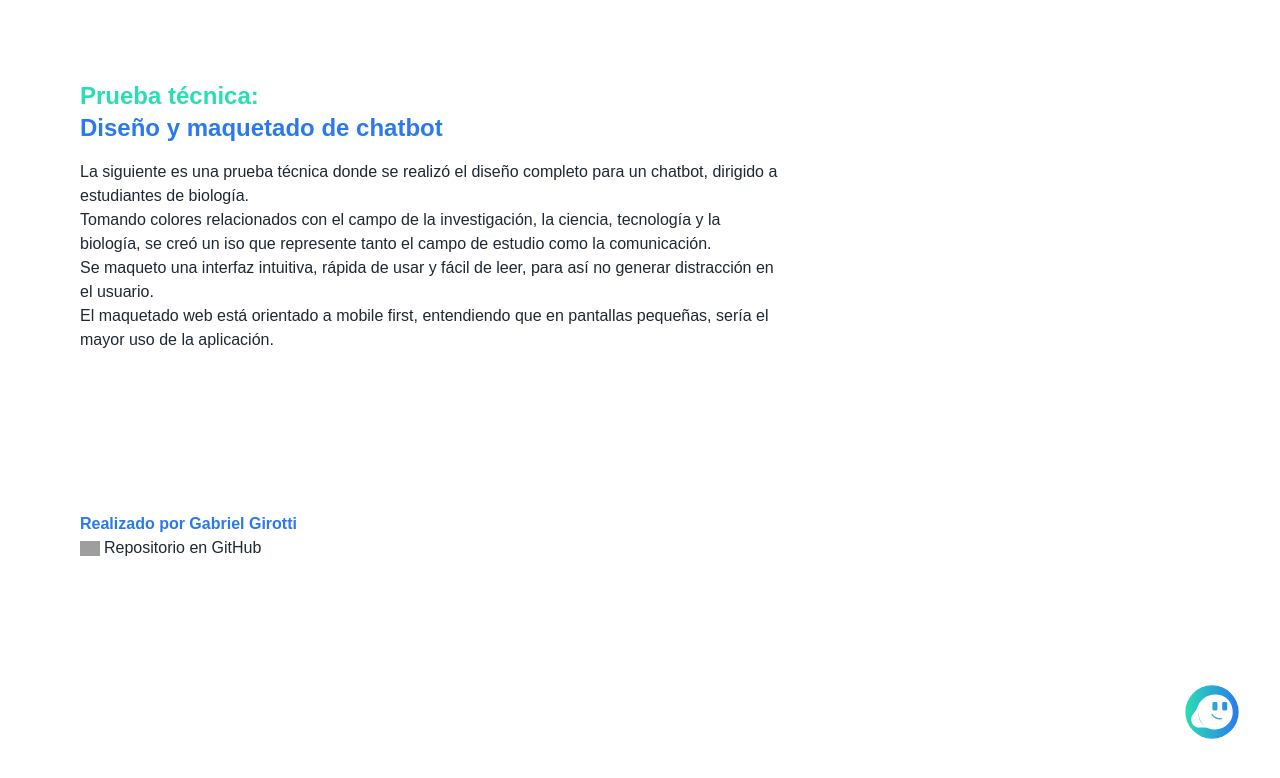
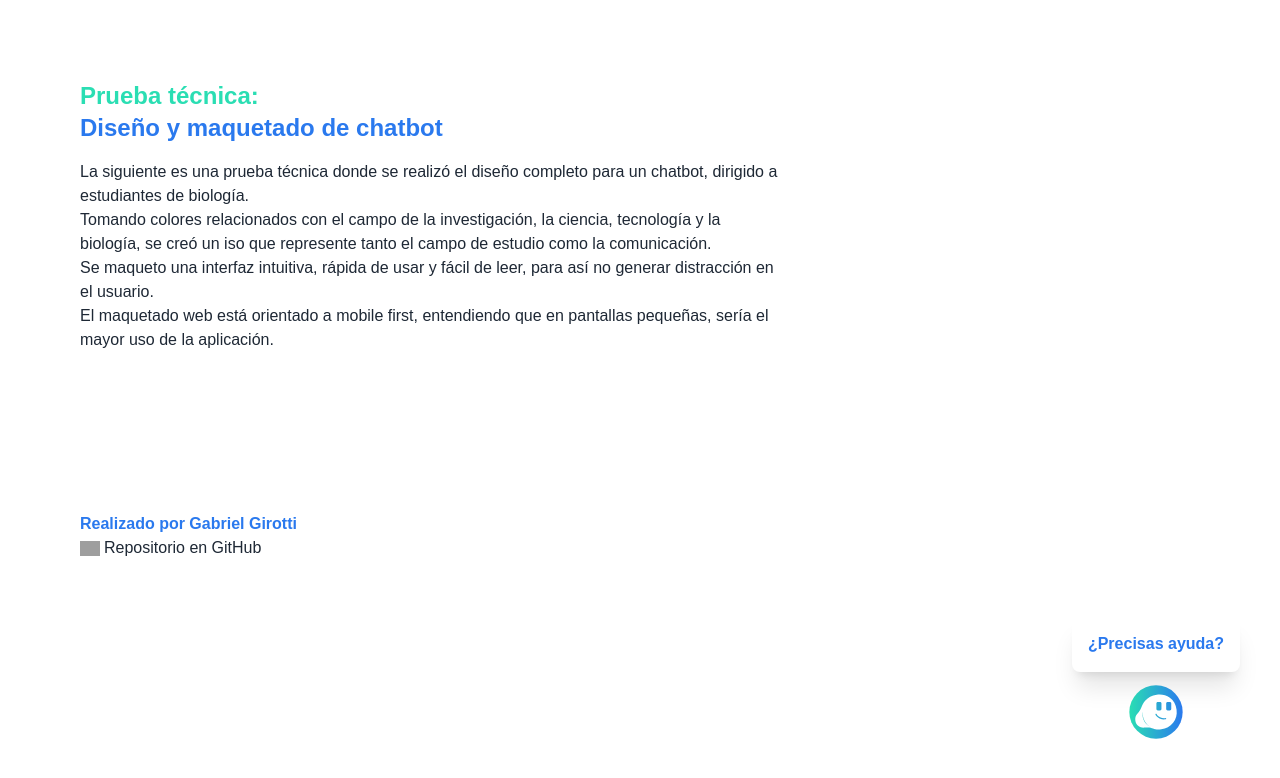
Before and after one commit to GabrielGirotti/chat.u, a React (Vite) app: page / in a window 1280 px wide. Shown: the top 778 px of the page. Built offline with nearby package versions, Linux system fonts and the light colour scheme; grey boxes are pictures that could not be loaded.

Commit message:
do you need help banner

```diff
--- a/src/App.tsx
+++ b/src/App.tsx
@@ -23,15 +23,24 @@ function App() {
     >
       <div className="lg:relative lg:h-[100vh]">
         <button
-          className="hidden lg:block cursor-pointer lg:absolute lg:bottom-10 lg:right-10 "
+          className="hidden lg:flex cursor-pointer lg:absolute lg:bottom-10 lg:right-10 flex-col items-center gap-3 "
           onClick={handleOpen}
         >
+          <p
+            className={`${
+              dark === false
+                ? "bg-white text-lightblue"
+                : "bg-lightblue text-white"
+            }  p-4 shadow-xl rounded-lg font-montserrat font-semibold`}
+          >
+            ¿Precisas ayuda?
+          </p>
           <img
             src="/circleicon.svg"
             alt="Open Chat.U Icon"
             className={` ${
               open === false
-                ? "lg:w-14 lg:pb-5 lg:hover:scale-110 lg:transition lg:duration-300  "
+                ? "lg:w-14 lg:pb-5 lg:hover:scale-110 lg:transition lg:duration-300"
                 : "lg:hidden"
             } `}
           />
@@ -53,7 +62,6 @@ function App() {
         <Description dark={dark} />
 
         <Footer dark={dark} />
-
       </div>
     </main>
   );
```
